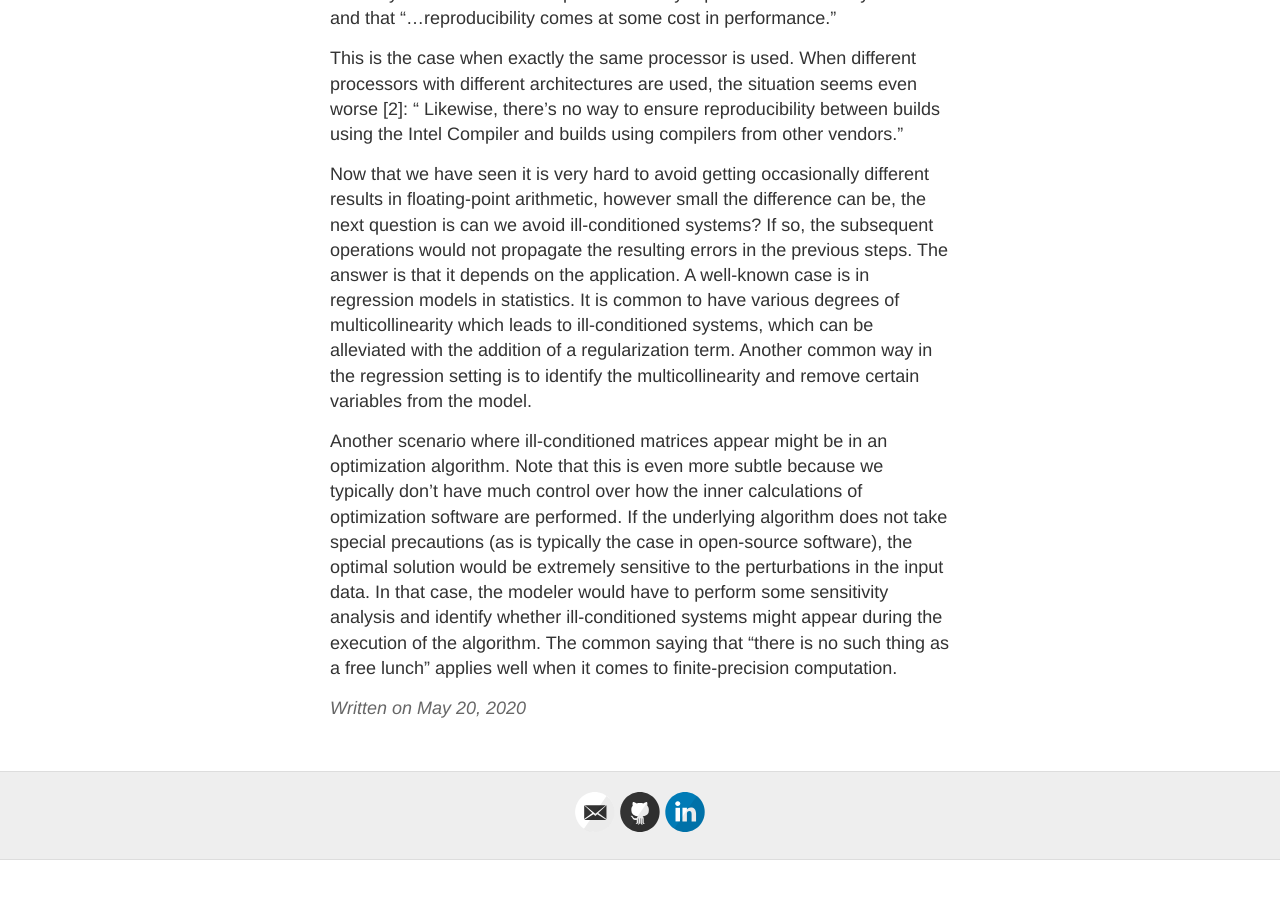
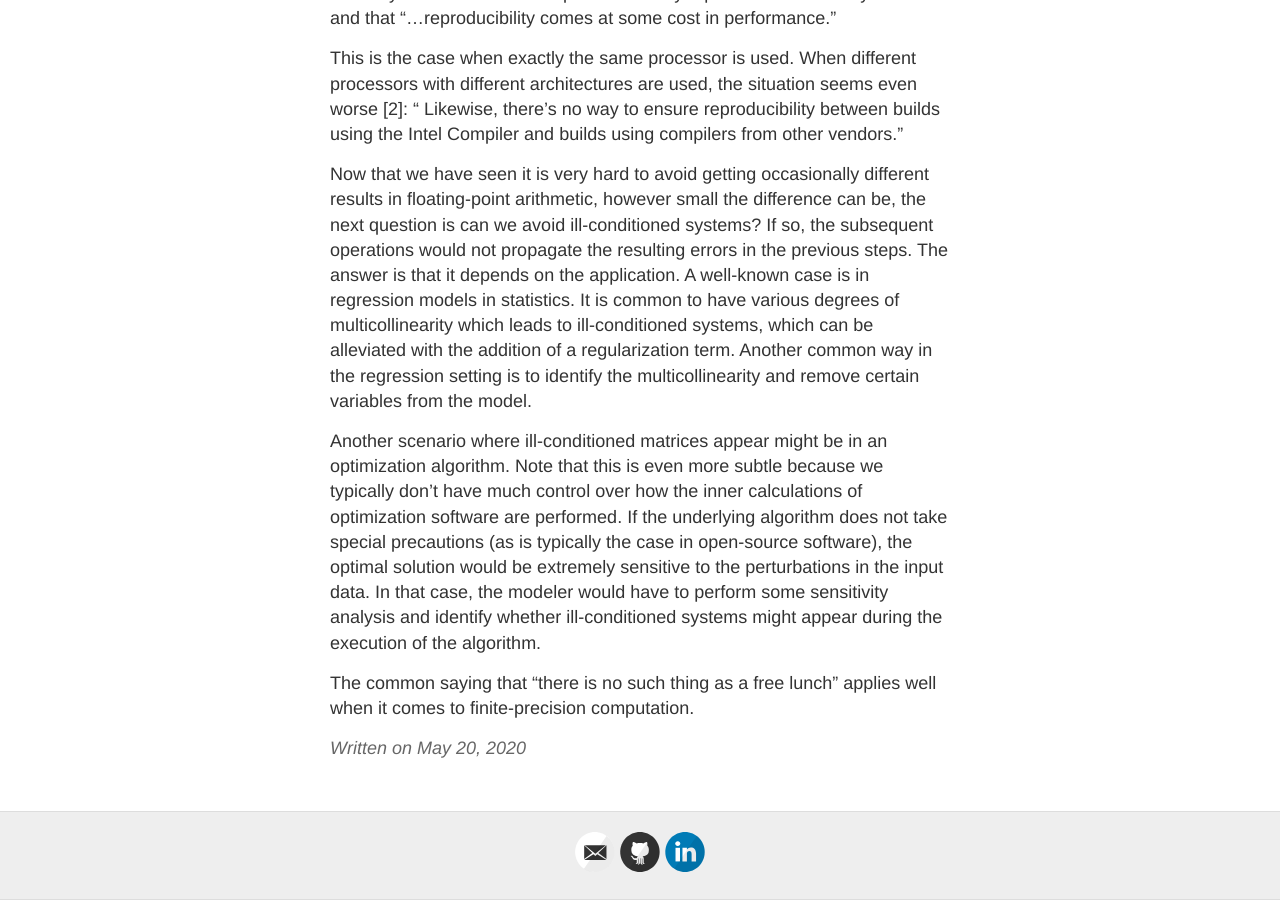
Before and after one commit to muratmut/muratmut.github.io, a Jekyll site: the page built from _posts/2020-05-20-reproducability.md, in a window 1280 px wide and 900 px high, scrolled down 2956 px. Built offline with Jekyll 4.4.1, drawn with Linux system fonts in a browser that asks for light colours; formulas are drawn with MathJax 3; before the commit the page ends 3816 px from its top, so only the background shows below that.

Commit message:
Update 2020-05-20-reproducability.md

```diff
--- a/_posts/2020-05-20-reproducability.md
+++ b/_posts/2020-05-20-reproducability.md
@@ -3,7 +3,7 @@
 title: Can the exact same input without randomness generate different outputs?
 ---
 
-![Test Image 1](https://muratmut.github.io/images/repro-p1.png){:height="25%" width="25%"}
+![Test Image 1](https://muratmut.github.io/images/repro-p1.PNG){:height="25%" width="25%"}
 
 For the purpose of this post, reproducibility means that running the same code on the same input should always yield the exact same result.
 Imagine a data scientist who is running a regression model. There are situations where it is normal to expect regression coefficients that can vary each time the same model is run on the same input, e.g. if the underlying algorithm uses the stochastic gradient descent method. The reason is there is already some randomness in the underlying algorithm. But if we know that the algorithm does not involve any randomness, is it possible that we can get different regression coefficients from different runs?
@@ -70,4 +70,5 @@
 Now that we have seen it is very hard to avoid getting occasionally different results in floating-point arithmetic, however small the difference can be, the next question is can we avoid ill-conditioned systems? If so, the subsequent operations would not propagate the resulting errors in the previous steps. The answer is that it depends on the application. A well-known case is in regression models in statistics. It is common to have various degrees of multicollinearity which leads to ill-conditioned systems, which can be alleviated with the addition of a regularization term. Another common way in the regression setting is to identify the multicollinearity and remove certain variables from the model.
 
 Another scenario where ill-conditioned matrices appear might be in an optimization algorithm. Note that this is even more subtle because we typically don’t have much control over how the inner calculations of optimization software are performed. If the underlying algorithm does not take special precautions (as is typically the case in open-source software), the optimal solution would be extremely sensitive to the perturbations in the input data. In that case, the modeler would have to perform some sensitivity analysis and identify whether ill-conditioned systems might appear during the execution of the algorithm.
+
 The common saying that “there is no such thing as a free lunch” applies well when it comes to finite-precision computation.
```
